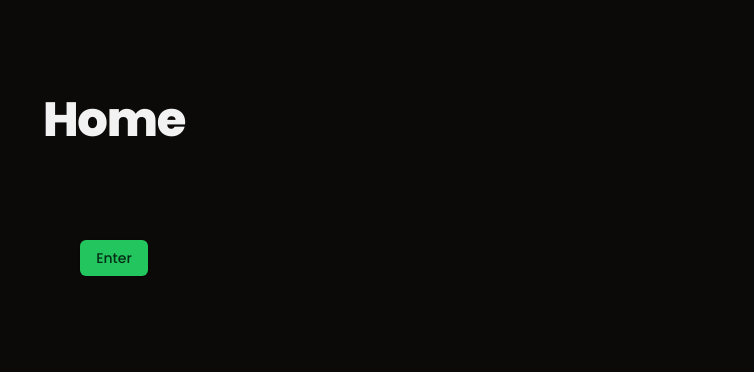
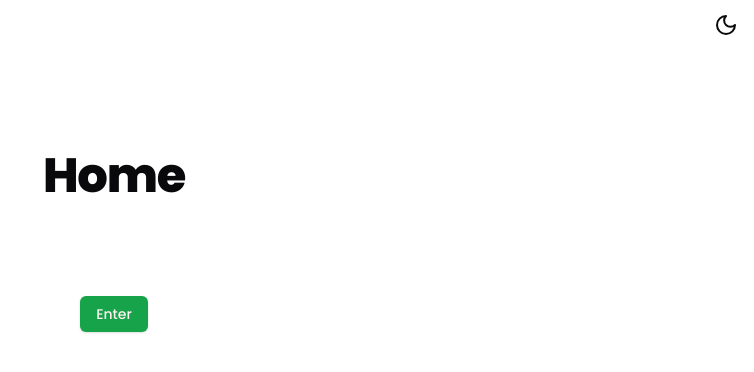
Before and after one commit to willemverbuyst/framer-motion-playground, a Next.js app: page / in a window 1280 px wide. Shown: the top 372 px of the page, without its empty margins (526-1280 px from the left). Built offline with nearby package versions, Linux system fonts and the light colour scheme.

Commit message:
feat: place darkmode toggle in header

```diff
--- a/app/layout.tsx
+++ b/app/layout.tsx
@@ -1,3 +1,4 @@
+import SiteHeader from "@/components/site-header";
 import { cn } from "@/lib/utils";
 import type { Metadata } from "next";
 import { Poppins } from "next/font/google";
@@ -21,7 +22,12 @@ export default function RootLayout({
 }>) {
 	return (
 		<html lang="en">
-			<body className={cn(poppins.className, "dark")}>{children}</body>
+			<body className={cn(poppins.className, "light")}>
+				<div className="flex min-h-screen flex-col items-center">
+					<SiteHeader />
+					{children}
+				</div>
+			</body>
 		</html>
 	);
 }
--- /dev/null
+++ b/components/site-header.tsx
@@ -0,0 +1,13 @@
+import LightDarkModeToggle from "./light-dark-mode-toggle";
+
+export default function SiteHeader() {
+	return (
+		<header className="sticky top-0 z-50 w-[100vw]">
+			<div className="flex h-14 items-center">
+				<div className="ml-auto p-4">
+					<LightDarkModeToggle />
+				</div>
+			</div>
+		</header>
+	);
+}
```
